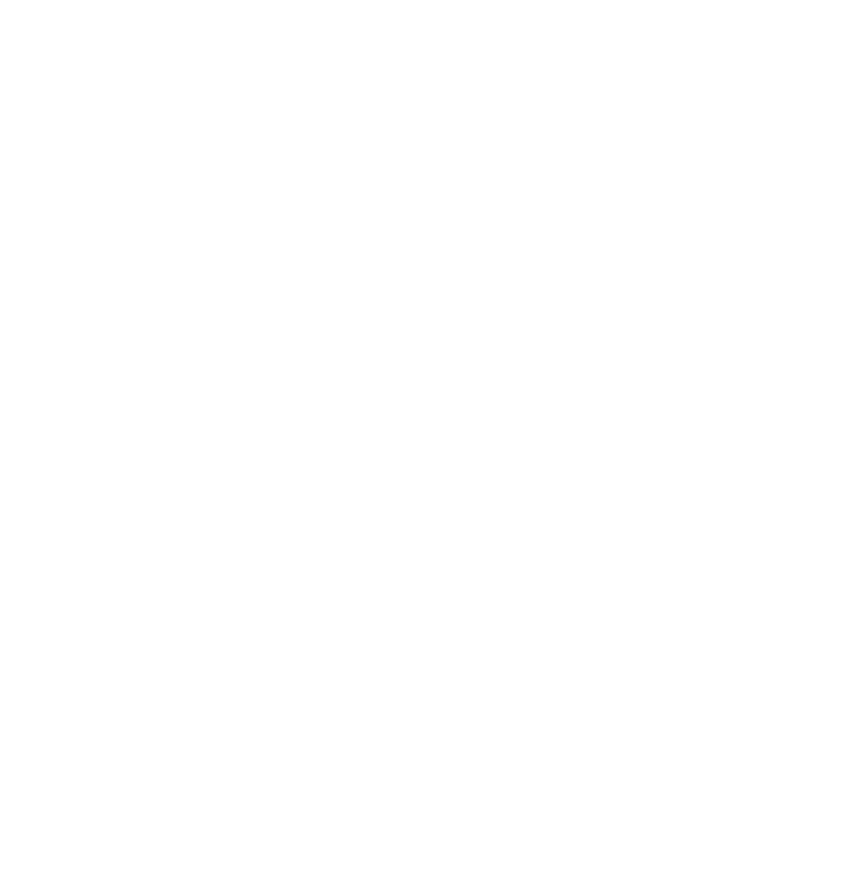
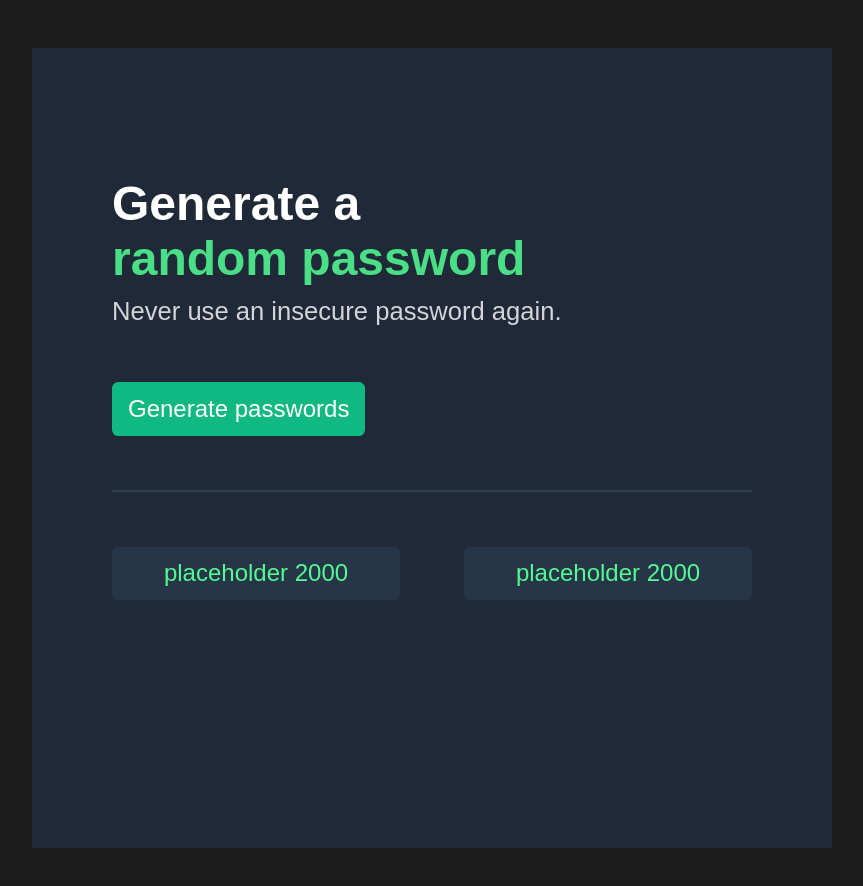
Before and after one commit to ayii365/password-generator-app, a website built with Vite: page Scrim-s04k02i/index.html in a window 1280 px wide. Shown: the whole page, without its empty margins (208-1071 px from the left). Before the commit the page ends 800 px from the top, so only its background shows below. Built offline with nearby package versions, Linux system fonts and the light colour scheme.

Commit message:
style: complete default figma design with placeholder text in password generation slot

```diff
--- a/Scrim-s04k02i/index.css
+++ b/Scrim-s04k02i/index.css
@@ -1,3 +1,117 @@
+:root {
+    --normal-text-size: 1.5rem;
+    --border-radius: 0.4rem;
+}
+
 body {
     margin: 0;
+    background-color: #1c1c1c;
+    color: white;
+    font-family: sans-serif;
 }
+
+/*
+<div class="container">
+            <div class="content">
+
+                <div class="header">
+                    <h1 class="title">Generate a </h1>
+                    <h1 class="title title-cta">random password</h1></h1>
+
+                    <p>Never use an insecure password again.</p>
+                </div>
+
+                <button class="btn btn-cta">Generate passwords</button>
+
+                <hr>
+
+                <div>
+                    <div class="password-slot">
+                        <p>placeholder 2</p>
+                    </div>
+                    <div class="password-slot">
+                        <p>placeholder 2</p>
+                    </div>
+                </div>
+*/
+
+.container {
+    background-color: #1f2937;
+    width: 50rem;
+    height: 50rem;
+    margin: 3rem auto;
+
+    display: flex;
+}
+
+.content {
+    margin: 8rem auto;
+    width: 40rem;
+}
+
+/* Paragraph */
+p {
+    font-size: var(--normal-text-size);
+}
+
+/* Header Design */
+.header {
+    margin-bottom: 3.5rem;
+}
+
+h1 {
+    margin: 0;
+    font-size: 3rem;
+}
+
+.title {
+    font-weight: 750;
+}
+
+.title-cta {
+    color: #4ADF86;
+}
+
+.header p {
+    margin-top: 0.7rem;
+    color: #D5D4D8;
+    font-weight: 200;
+    font-size: 1.6rem;
+}
+
+
+/* Button Design */
+.btn {
+    padding: 0.8rem 1rem;
+    border-radius: var(--border-radius);
+    border: none;
+
+    color: white;
+    font-size: 1.5rem;
+}
+.btn-cta {
+    background-color: #10B981;
+}
+.btn:hover {
+    cursor: pointer;
+}
+
+/* Horizontal Line */
+hr {
+    color: #2F3E53;
+    border: solid 0.1rem;
+    margin: 3.4rem 0;
+}
+
+/* Password Slot Design */
+.password-slots {
+    margin-top: 0;
+    display: flex;
+    justify-content: space-between;
+}
+
+.pass-slot {
+    background-color: #273549;
+    color: #55F991;
+    width: 18rem;
+}
--- a/Scrim-s04k02i/index.html
+++ b/Scrim-s04k02i/index.html
@@ -3,7 +3,27 @@
         <link rel="stylesheet" href="index.css">
     </head>
     <body>
-        <h1></h1>
+        <div class="container">
+            <div class="content">
+
+                <div class="header">
+                    <h1 class="title">Generate a </h1>
+                    <h1 class="title title-cta">random password</h1></h1>
+
+                    <p>Never use an insecure password again.</p>
+                </div>
+
+                <button class="btn btn-cta">Generate passwords</button>
+
+                <hr>
+
+                <div class="password-slots">
+                    <button class="pass-slot btn">placeholder 2000</button>
+                    <button class="pass-slot btn">placeholder 2000</button>
+                </div>
+
+            </div>
+        </div>
         <script src="index.js"></script>
     </body>
 </html>
```
